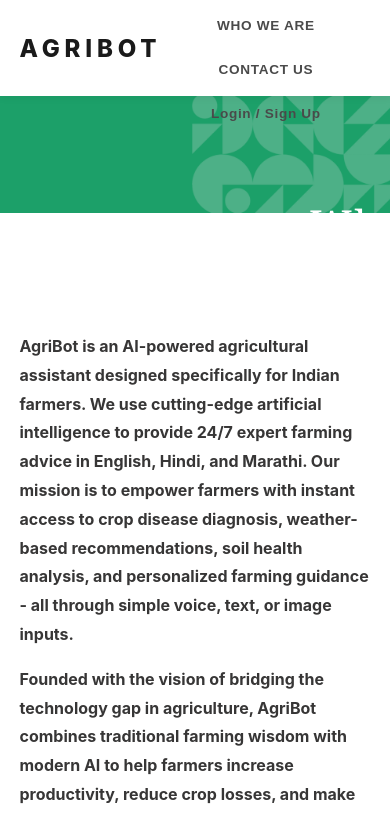
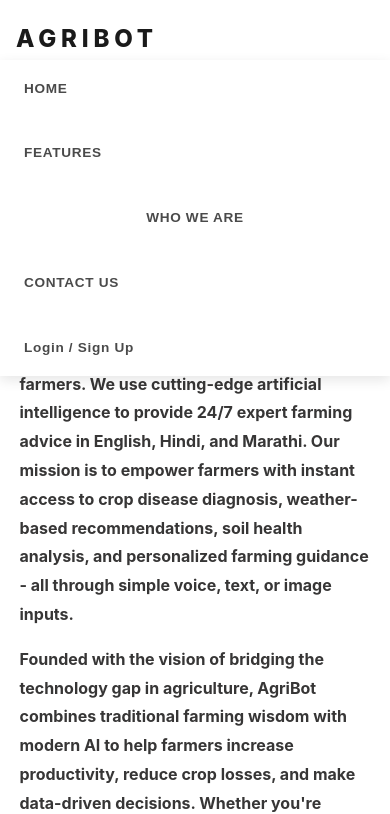
Before and after one commit to GopalTanwar7424/agribot, a React (Create React App) app in the folder agri-chatbot-frontend/: page /about in a window 390 px wide. Shown: the top 814 px of the page. Built offline with nearby package versions, Linux system fonts and the light colour scheme; no server answers.

Commit message:
Fix: mobile responsive CSS

```diff
--- a/agri-chatbot-frontend/src/components/Auth.css
+++ b/agri-chatbot-frontend/src/components/Auth.css
@@ -240,3 +240,20 @@
   font-size: 0.85rem;
   font-weight: 500;
 }
+
+@media (max-width: 480px) {
+  .auth-card {
+    padding: 1.5rem 1rem;
+    border-radius: 12px;
+  }
+
+  .auth-header h1 {
+    font-size: 1.5rem;
+  }
+
+  .auth-content {
+    padding: 1rem 0.75rem;
+    align-items: flex-start;
+    padding-top: 2rem;
+  }
+}
--- a/agri-chatbot-frontend/src/components/Navigation.css
+++ b/agri-chatbot-frontend/src/components/Navigation.css
@@ -117,3 +117,71 @@
     font-size: 0.75rem;
   }
 }
+
+/* ===== MOBILE NAVIGATION ===== */
+.hamburger {
+  display: none;
+  flex-direction: column;
+  gap: 5px;
+  background: none;
+  border: none;
+  cursor: pointer;
+  padding: 0.5rem;
+}
+
+.hamburger span {
+  display: block;
+  width: 24px;
+  height: 2px;
+  background: #1a1a1a;
+  border-radius: 2px;
+  transition: all 0.3s;
+}
+
+@media (max-width: 768px) {
+  .top-nav {
+    padding: 0.5rem 1rem;
+    height: 60px;
+    flex-wrap: wrap;
+  }
+
+  .hamburger {
+    display: flex;
+  }
+
+  .nav-links {
+    display: none;
+    width: 100%;
+    flex-direction: column;
+    gap: 0;
+    background: white;
+    position: absolute;
+    top: 60px;
+    left: 0;
+    right: 0;
+    box-shadow: 0 4px 12px rgba(0,0,0,0.1);
+    z-index: 999;
+    padding: 0.5rem 0;
+  }
+
+  .nav-links.open {
+    display: flex;
+  }
+
+  .nav-links button {
+    width: 100%;
+    padding: 0.85rem 1.5rem;
+    height: auto;
+    justify-content: flex-start;
+    font-size: 0.9rem;
+    border-bottom: 1px solid #f0f0f0;
+  }
+
+  .user-menu {
+    gap: 0.5rem;
+  }
+
+  .username {
+    display: none;
+  }
+}
```
